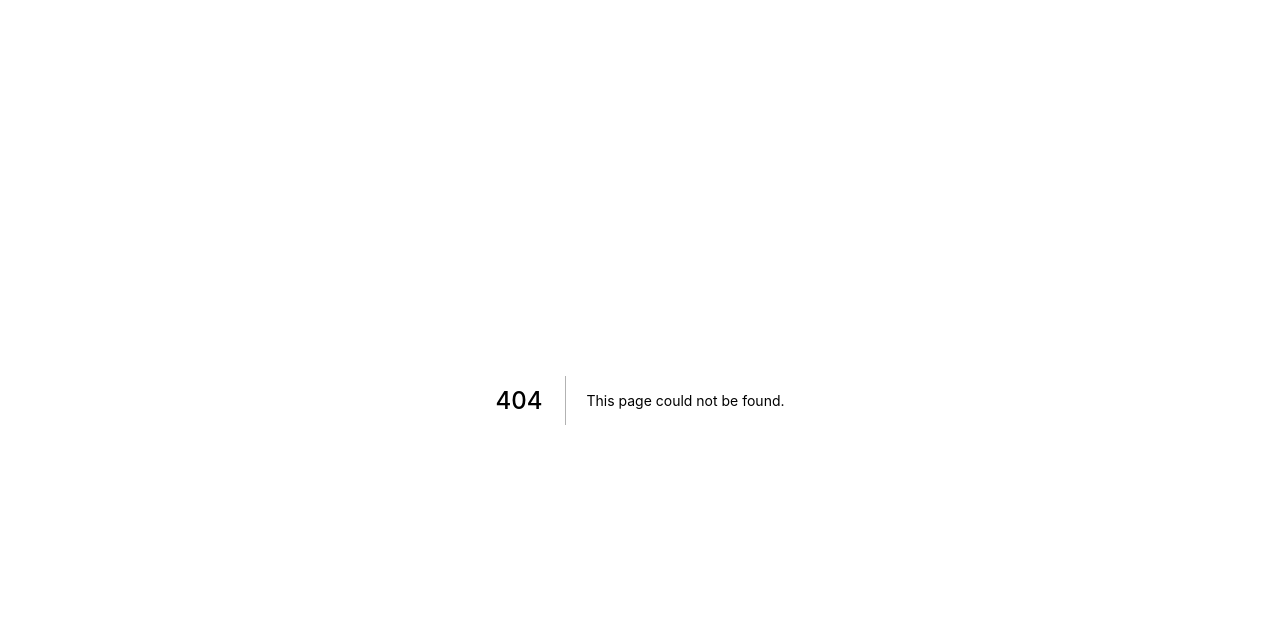
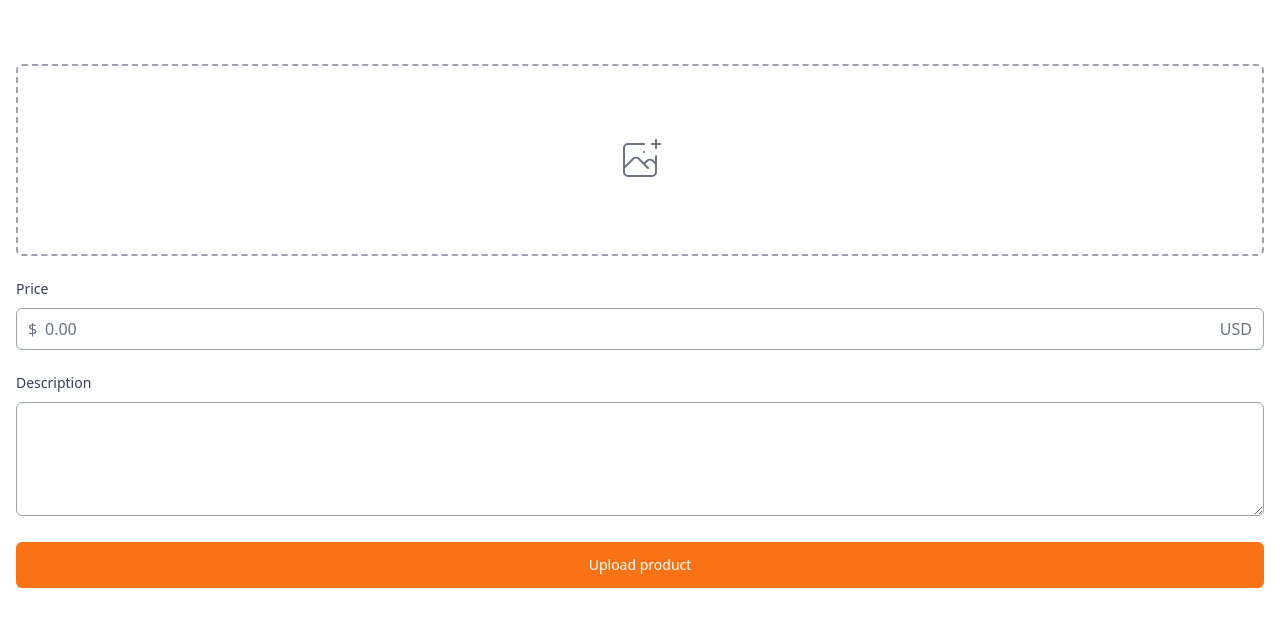
Before and after one commit to yg-0103/carrot-market, a Next.js app: page /itemUpload in a window 1280 px wide. Before the commit this address had no page. Shown: the top 626 px of the page. Built offline with nearby package versions, Linux system fonts and the light colour scheme.

Commit message:
feat: Implementation of ItemUpload page

```diff
--- /dev/null
+++ b/pages/itemUpload/index.ts
@@ -0,0 +1 @@
+export { default } from "@pages/itemUpload";
--- a/src/pages/enter/Enter.tsx
+++ b/src/pages/enter/Enter.tsx
@@ -40,13 +40,14 @@ export default function Enter() {
           </div>
         </div>
         <form className="flex flex-col mt-8">
-          <label className="text-sm font-medium text-gray-700">
+          <label htmlFor="email" className="text-sm font-medium text-gray-700">
             {method === "email" ? "Email address" : null}
             {method === "phone" ? "Phone number" : null}
           </label>
           <div className="mt-2">
             {method === "email" ? (
               <input
+                id="email"
                 type="email"
                 required
                 className="appearance-none w-full px-3 py-2 border border-gray-300 rounded-md shadow-sm placeholder-gray-400 focus:outline-none focus:ring-orange-500 focus:border-orange-500"
@@ -65,7 +66,7 @@ export default function Enter() {
               </div>
             ) : null}
           </div>
-          <button className="mt-5 bg-orange-500 hover:bg-orange-600 text-white py-2 px-4 border border-transparent rounded-md shadow-sm text-sm font-medium focus:ring-2 focus:ring-offset-2 focus:ring-orange-500 focus:outline-none ">
+          <button className="mt-5 bg-orange-500 hover:bg-orange-600 text-white py-2 px-4 border border-transparent rounded-md shadow-sm text-sm font-medium focus:ring-2 focus:ring-offset-2 focus:ring-orange-500 focus:outline-none">
             {method === "email" ? "Get login link" : null}
             {method === "phone" ? "Get one-time password" : null}
           </button>
--- /dev/null
+++ b/src/pages/itemUpload/ItemUpload.tsx
@@ -0,0 +1,67 @@
+import type { NextPage } from "next";
+
+const ItemUpload: NextPage = () => {
+  return (
+    <div className="px-4 py-16">
+      <div className="mb-5">
+        <label className="flex items-center text-gray-500 justify-center h-48 border-gray-400 border-2 border-dashed rounded-md hover:text-orange-500 hover:border-orange-500 transition">
+          <svg
+            className="h-12 w-12"
+            stroke="currentColor"
+            fill="none"
+            viewBox="0 0 48 48"
+            aria-hidden="true"
+          >
+            <path
+              d="M28 8H12a4 4 0 00-4 4v20m32-12v8m0 0v8a4 4 0 01-4 4H12a4 4 0 01-4-4v-4m32-4l-3.172-3.172a4 4 0 00-5.656 0L28 28M8 32l9.172-9.172a4 4 0 015.656 0L28 28m0 0l4 4m4-24h8m-4-4v8m-12 4h.02"
+              strokeWidth={2}
+              strokeLinecap="round"
+              strokeLinejoin="round"
+            />
+          </svg>
+
+          <input type="file" className="hidden" />
+        </label>
+      </div>
+      <div>
+        <label htmlFor="price" className="text-sm font-medium text-gray-700">
+          Price
+        </label>
+        <div className="relative flex items-center mt-2">
+          <div className="absolute left-3">
+            <span className="text-md text-gray-500">$</span>
+          </div>
+          <input
+            id="price"
+            type="text"
+            placeholder="0.00"
+            className="px-7 flex-1 border-gray-400 rounded-md focus:outline-none focus:border-orange-500 focus:ring-orange-500"
+          />
+          <div className="absolute right-3">
+            <span className="text-gray-500">USD</span>
+          </div>
+        </div>
+      </div>
+      <div className="mt-5">
+        <label
+          htmlFor="description"
+          className="text-sm font-medium text-gray-700"
+        >
+          Description
+        </label>
+        <div className="mt-2">
+          <textarea
+            id="description"
+            rows={4}
+            className="px-3 py-2 w-full border-gray-400 rounded-md focus:outline-none focus:border-orange-500 focus:ring-orange-500"
+          />
+        </div>
+      </div>
+      <button className="mt-5 w-full bg-orange-500 hover:bg-orange-600 text-white py-3 px-4 border border-transparent rounded-md shadow-sm text-sm font-medium focus:ring-2 focus:ring-offset-2 focus:ring-orange-500 focus:outline-none">
+        Upload product
+      </button>
+    </div>
+  );
+};
+
+export default ItemUpload;
--- /dev/null
+++ b/src/pages/itemUpload/index.ts
@@ -0,0 +1 @@
+export { default } from "./ItemUpload";
```
